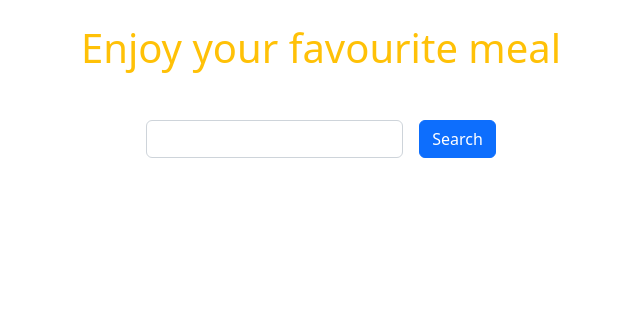
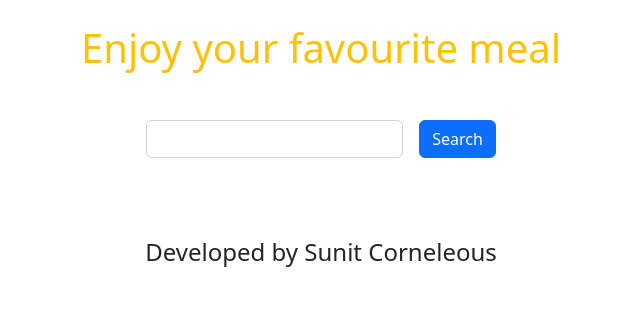
Before and after one commit to SunitCorneleous/meal-db, a plain HTML site: page index.html in a window 1280 px wide. Shown: the whole page, without its empty margins (319-959 px from the left). Drawn offline with nearby package versions, Linux system fonts and the light colour scheme; no server answers.

Commit message:
files add

```diff
--- a/meal.html
+++ b/index.html
@@ -38,6 +38,9 @@
         ></div>
       </section>
     </main>
+    <footer class="pt-3 pb-5">
+      <h2 class="text-center fs-4">Developed by Sunit Corneleous</h2>
+    </footer>
     <!-- script -->
     <script src="./js/app.js"></script>
     <script
```
